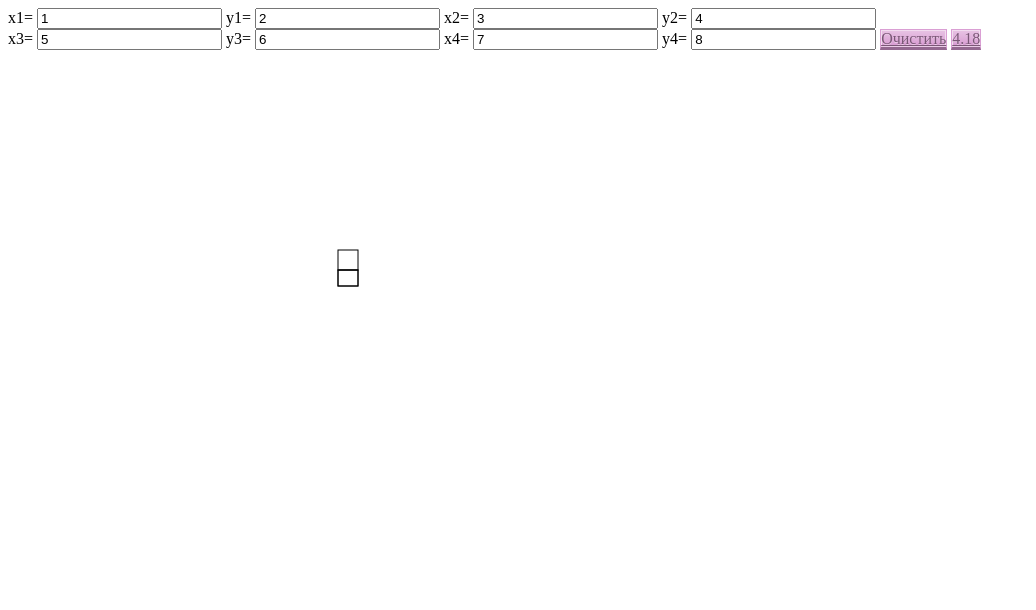
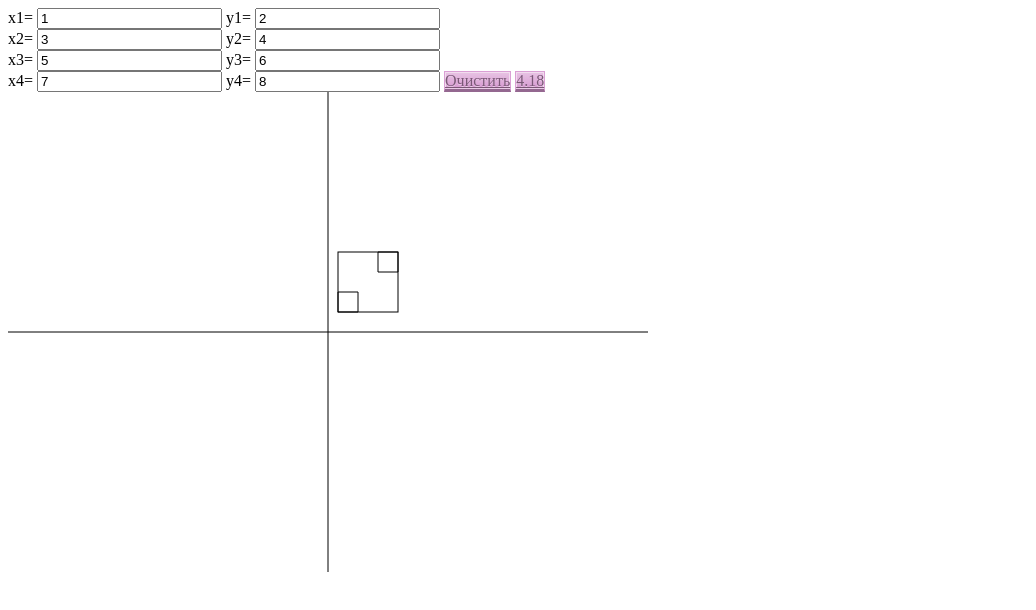
Before and after one commit to markroifman/markroifman.github.io, a plain HTML site: page js6.html in a window 1280 px wide. Both pictures are taken after a click on the link "4.18". Shown: the whole page, without its empty margins (0-1036 px from the left). Drawn offline with Linux system fonts and the light colour scheme.

Commit message:
Update js6.html

```diff
--- a/js6.html
+++ b/js6.html
@@ -51,52 +51,72 @@
       var y1 = Number(document.getElementById("y_znach").value);
       var x2 = Number(document.getElementById("a_znach").value);
       var y2 = Number(document.getElementById("b_znach").value);
-      var x3 = Number(document.getElementById("x_znach").value);
-      var y3 = Number(document.getElementById("y_znach").value);
-      var x4 = Number(document.getElementById("a_znach").value);
-      var y4 = Number(document.getElementById("b_znach").value);
+      var x3 = Number(document.getElementById("c_znach").value);
+      var y3 = Number(document.getElementById("d_znach").value);
+      var x4 = Number(document.getElementById("z_znach").value);
+      var y4 = Number(document.getElementById("q_znach").value);
       var canvas = document.getElementById('example');
       var ctx = canvas.getContext("2d");
-      var x1 = 320 + x1*10
-      var y1 = 240 - y1*10
-      var x2 = 320 + x2*10
-      var y2 = 240 - y2*!0
-      var x3 = 320 + x3*10
-      var y3 = 240 - y3*10
-      var x4 = 320 + x4*10
-      var y4 = 240 - y4*10
+      var x1 = 320 + x1 * 10
+      var y1 = 240 - y1 * 10
+      var x2 = 320 + x2 * 10
+      var y2 = 240 - y2 * 10
+      var x3 = 320 + x3 * 10
+      var y3 = 240 - y3 * 10
+      var x4 = 320 + x4 * 10
+      var y4 = 240 - y4 * 10
       ctx.beginPath();
       ctx.moveTo(320, 0);
       ctx.lineTo(320, 480);
       ctx.moveTo(0, 240);
       ctx.lineTo(640, 240);
-      ctx.strokeRect(x1, y1, x2-x1, y2-y1)
-      ctx.strokeRect(x3, y3, x4-x3, y4-y3)
+      ctx.stroke();
+      ctx.beginPath();
+      ctx.moveTo(x1, y1);
+      ctx.lineTo(x2, y1);
+      ctx.lineTo(x2, y2);
+      ctx.lineTo(x1, y2);
+      ctx.lineTo(x1, y1);
+      ctx.stroke();
+      ctx.beginPath();
+      ctx.moveTo(x3, y3);
+      ctx.lineTo(x4, y3);
+      ctx.lineTo(x4, y4);
+      ctx.lineTo(x3, y4);
+      ctx.lineTo(x3, y3);
+      ctx.stroke();
+      x1 = Number(document.getElementById("x_znach").value);
+      y1 = Number(document.getElementById("y_znach").value);
+      x2 = Number(document.getElementById("a_znach").value);
+      y2 = Number(document.getElementById("b_znach").value);
+      x3 = Number(document.getElementById("c_znach").value);
+      y3 = Number(document.getElementById("d_znach").value);
+      x4 = Number(document.getElementById("z_znach").value);
+      y4 = Number(document.getElementById("q_znach").value);
       if (x1 > x3) {
-        xmin = x3
+        xmin = 320 + x3 * 10
       } else {
-        xmin = x1
+        xmin = 320 + x1 * 10
       }
       if (y1 > y3) {
-      yin = y3
+        ymin = 240 - y3 * 10
       } else {
-      ymin = y1
+        ymin = 240 - y1 * 10
       }
       if (x2 > x4) {
-      xmax = x2
+        xmax = 320 + x2 * 10
       } else {
-      xmax = x4
+        xmax = 320 + x4 * 10
       }
       if (y2 > y4) {
-      ymax = y2
+        ymax = 240 - y2 * 10
       } else {
-      ymax = y4
+        ymax = 240 - y4 * 10
       }
 
       ctx.beginPath();
-    ctx.strokeRect(xmin, ymin, xmax-xmin, ymax-ymin)
+      ctx.strokeRect(xmin, ymin, xmax - xmin, ymax - ymin)
       ctx.stroke();
-
     }
   </script>
 </head>
@@ -104,14 +124,16 @@
 <body>
   x1=
   <input type="text" value="1" id="x_znach"> y1=
-  <input type="text" value="2" id="y_znach"> x2=
+  <input type="text" value="2" id="y_znach">
+  <br> x2=
   <input type="text" value="3" id="a_znach"> y2=
   <input type="text" value="4" id="b_znach">
   <br> x3=
-  <input type="text" value="5" id="z_znach"> y3=
-  <input type="text" value="6" id="q_znach"> x4=
-  <input type="text" value="7" id="c_znach"> y4=
-  <input type="text" value="8" id="d_znach">
+  <input type="text" value="5" id="c_znach"> y3=
+  <input type="text" value="6" id="d_znach">
+  <br> x4=
+  <input type="text" value="7" id="z_znach"> y4=
+  <input type="text" value="8" id="q_znach">
   <a href="#" onclick="clean()" class="button purple">Очистить</a>
   <a href="#" onclick="er1()" class="button purple">  4.18  </a>
 
```
Lines whose indentation alone changed are shown as unchanged.
